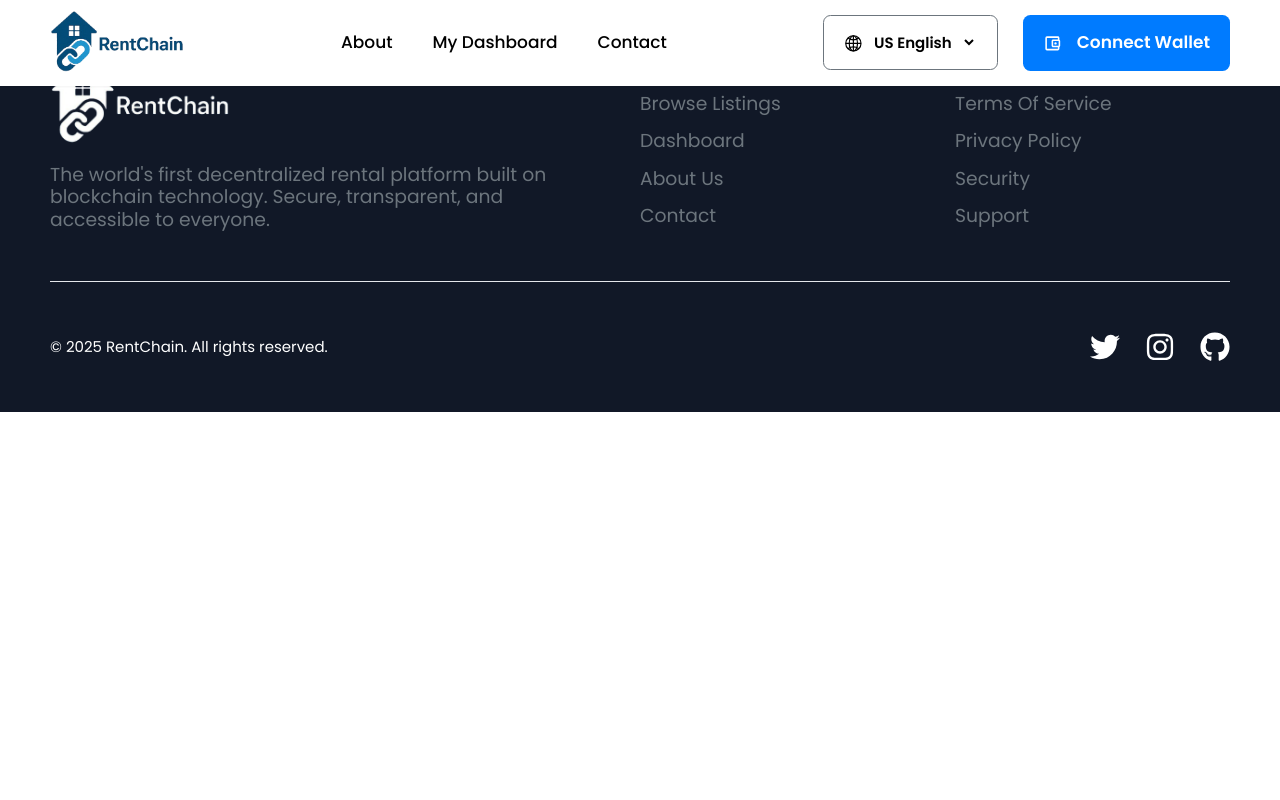
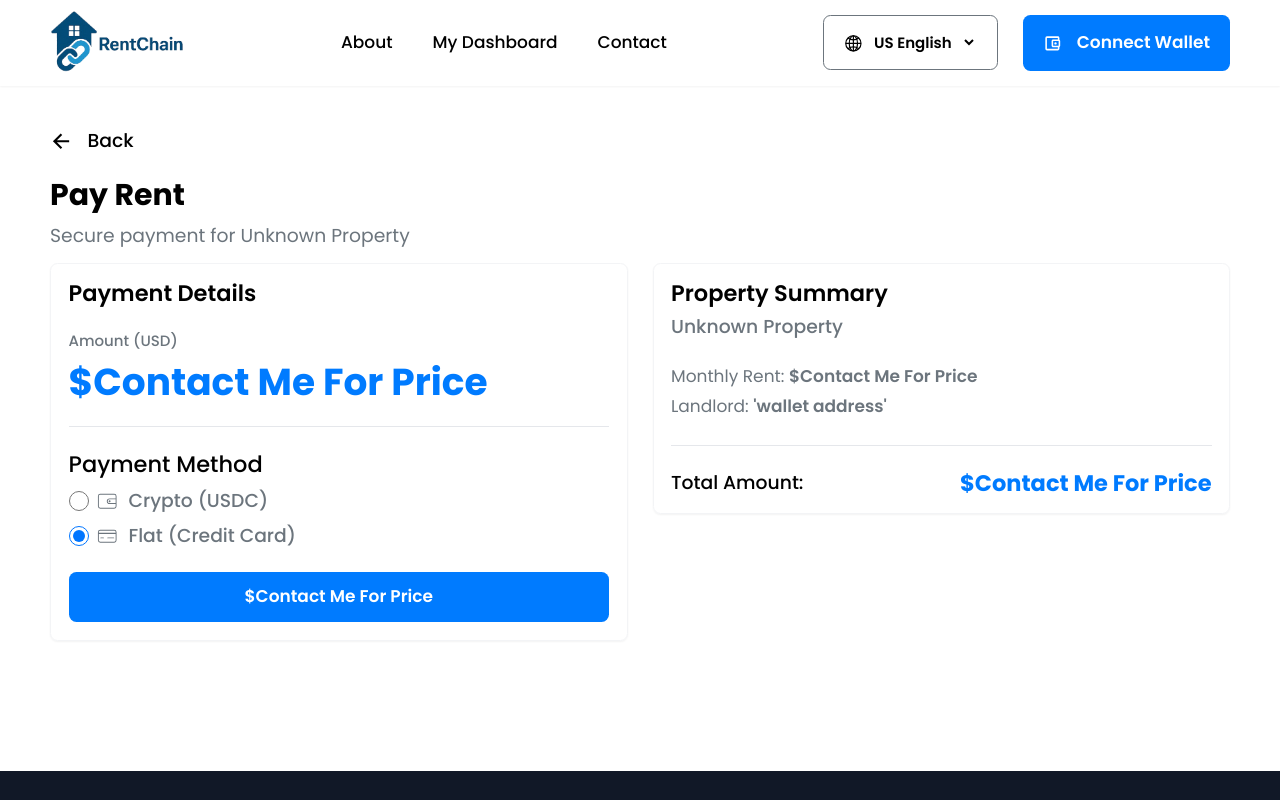
Before and after one commit to Jo-shua09/RentChain, a React (Vite) app in the folder Frontend/RentChain/: page /dashboard/tenant-dashboard/payment in a window 1280 px wide. Shown: the top 800 px of the page. Built offline with nearby package versions, Linux system fonts and the light colour scheme.

Commit message:
feat: enhance PropertyDetails, Chat, and Payment components with improved navigation and state management

```diff
--- a/Frontend/RentChain/src/components/sections/Listings/PropertyDetails.jsx
+++ b/Frontend/RentChain/src/components/sections/Listings/PropertyDetails.jsx
@@ -13,7 +13,24 @@ export default function PropertyDetails() {
   }
 
   const handleContactLandlord = () => {
-    navigate("/dashboard/tenant-dashboard/chat", { state: { title } });
+    navigate(`/dashboard/tenant-dashboard/chat`, {
+      state: {
+        title,
+        propertyId: state.id,
+        propertyImage: image,
+      },
+    });
+  };
+
+  const handlePayRent = () => {
+    navigate(`/dashboard/tenant-dashboard/payment`, {
+      state: {
+        title,
+        price,
+        propertyId: state.id,
+        propertyImage: image,
+      },
+    });
   };
 
   return (
@@ -68,17 +85,12 @@ export default function PropertyDetails() {
         </div>
 
         <div className="flex flex-wrap items-center w-full gap-10 mt-14 sm:flex-nowrap">
-          <Link to="/dashboard/tenant-dashboard/chat" className="w-full">
-            <Button
-              onClick={handleContactLandlord}
-              name="contact landlord"
-              className="flex justify-center w-full"
-              icon={<IoChatboxOutline className="text-4xl" />}
-            />
-          </Link>
-          <Link to="/dashboard/tenant-dashboard/payment" className="w-full">
+          <button onClick={handleContactLandlord} className="w-full">
+            <Button name="contact landlord" className="flex justify-center w-full" icon={<IoChatboxOutline className="text-4xl" />} />
+          </button>
+          <button onClick={handlePayRent} className="w-full">
             <ButtonTwo name="pay rent" className="flex justify-center w-full border border-gray-300" icon={<CiWallet className="text-4xl" />} />
-          </Link>
+          </button>
         </div>
       </div>
 
--- a/Frontend/RentChain/src/components/ui/Chat.jsx
+++ b/Frontend/RentChain/src/components/ui/Chat.jsx
@@ -1,6 +1,7 @@
 import { useState } from "react";
 import { FiSend } from "react-icons/fi";
-import { useLocation } from "react-router-dom";
+import { IoArrowBackSharp } from "react-icons/io5";
+import { useLocation, useNavigate } from "react-router-dom";
 
 export default function Chat() {
   const [messages, setMessages] = useState([
@@ -8,6 +9,25 @@ export default function Chat() {
     { id: 2, text: "Hi, I have a question about the lease terms.", time: "10:32 AM", sender: "user" },
   ]);
   const [input, setInput] = useState("");
+  const navigate = useNavigate();
+  const { state } = useLocation();
+  const propertyTitle = state?.title || "Unknown Property";
+
+  // Redirect if no property information is available
+  if (!state?.title) {
+    return (
+      <div className="px-4 mx-auto max-w-7xl !py-52 section-page">
+        <h2 className="mb-4 text-5xl font-bold">Chat</h2>
+        <p className="mb-6 text-2xl text-red-500">No property selected. Please select a property first.</p>
+        <button
+          onClick={() => navigate("/dashboard/tenant-dashboard/properties")}
+          className="px-6 py-3 text-2xl text-white bg-primary rounded-xl hover:bg-blue-700"
+        >
+          Browse Properties
+        </button>
+      </div>
+    );
+  }
 
   const sendMessage = () => {
     if (input.trim() === "") return;
@@ -21,14 +41,20 @@ export default function Chat() {
     setInput("");
   };
 
-  const { state } = useLocation();
-  const { title } = state || {};
+  return (
+    <div className="section-page !py-52 w-full">
+      <div className="relative w-full pt-24 mx-auto max-w-7xl">
+        <div
+          onClick={() => navigate(-1)}
+          className="absolute top-0 left-0 flex items-center cursor-pointer gap-x-6 hover:scale-95 hover:text-primary"
+        >
+          <IoArrowBackSharp className="text-4xl" />
+          <span className="text-3xl font-medium">Back</span>
+        </div>
 
-  return (
-    <div className="px-4 mx-auto max-w-7xl !py-52 scetion-page">
         <h2 className="mb-4 text-5xl font-bold">Chat</h2>
         <p className="mb-6 text-[1.7rem] normal-case text-secondary">
-        Chatting with Landlord for <span className="font-bold">{title}</span> property
+          Chatting with Landlord for <span className="font-bold">{propertyTitle}</span> property
         </p>
 
         <div className="bg-white border rounded-xl shadow-sm p-6 flex flex-col h-[52rem]">
@@ -63,5 +89,6 @@ export default function Chat() {
           </div>
         </div>
       </div>
+    </div>
   );
 }
--- a/Frontend/RentChain/src/components/ui/Payment.jsx
+++ b/Frontend/RentChain/src/components/ui/Payment.jsx
@@ -1,3 +1,93 @@
+import { useState } from "react";
+import { Button } from "../common/Button";
+import { useLocation, useNavigate } from "react-router-dom";
+import { IoArrowBackSharp } from "react-icons/io5";
+import { CiCreditCard1, CiWallet } from "react-icons/ci";
+
 export default function Payment() {
-  return <div></div>;
+  const [paymentMethod, setPaymentMethod] = useState("creditCard");
+  const navigate = useNavigate();
+  const { state } = useLocation();
+  const propertyTitle = state?.title || "Unknown Property";
+  const propertyPrice = state?.price || "Contact me for price";
+
+  return (
+    <div className="w-full section-page !py-52">
+      <div className="relative w-full pt-20">
+        <h1 className="mb-6 text-5xl font-bold">Pay Rent</h1>
+        <p className="mb-6 text-3xl normal-case text-secondary">Secure payment for {propertyTitle}</p>
+
+        <div
+          onClick={() => navigate(-1)}
+          className="absolute top-0 left-0 flex items-center cursor-pointer gap-x-6 hover:scale-95 hover:text-primary"
+        >
+          <IoArrowBackSharp className="text-4xl" />
+          <span className="text-3xl font-medium">Back</span>
+        </div>
+        <div className="flex flex-wrap items-start justify-center gap-10 sm:flex-nowrap">
+          <div className="w-full border border-gray-100 shadow-sm rounded-xl p-7">
+            <h2 className="mb-4 text-4xl font-semibold">Payment Details</h2>
+            <div className="mt-10 space-y-5">
+              <label className="block mb-2 text-2xl font-medium text-secondary">Amount (USD)</label>
+              <div className="text-6xl font-bold text-primary">${propertyPrice}</div>
+              <div className="h-px !my-10 w-full bg-gray-200"></div>
+            </div>
+            <div className="space-y-5 ">
+              <h3 className="mb-3 text-4xl font-medium">Payment Method</h3>
+              <div className="space-y-5">
+                <label className="flex items-center space-x-3">
+                  <input
+                    type="radio"
+                    className="w-8 h-8 text-blue-600 form-radio"
+                    checked={paymentMethod === "crypto"}
+                    onChange={() => setPaymentMethod("crypto")}
+                  />
+                  <span className="flex items-center text-3xl font-medium normal-case gap-x-4 text-secondary">
+                    <CiWallet className="text-4xl" />
+                    Crypto (USDC)
+                  </span>
+                </label>
+                <label className="flex items-center space-x-3">
+                  <input
+                    type="radio"
+                    className="w-8 h-8 text-blue-600 form-radio"
+                    checked={paymentMethod === "creditCard"}
+                    onChange={() => setPaymentMethod("creditCard")}
+                  />
+                  <span className="flex items-center text-3xl font-medium normal-case gap-x-4 text-secondary">
+                    <CiCreditCard1 className="text-4xl" />
+                    Flat (Credit Card)
+                  </span>
+                </label>
+              </div>
+              <div className="!mt-10">
+                <Button className="w-full h-[5rem] justify-center flex" name={`$${propertyPrice}`} />
+              </div>
+            </div>
+          </div>
+
+          <div className="w-full border border-gray-100 shadow-sm rounded-xl p-7">
+            <h2 className="mb-4 text-4xl font-semibold">Property Summary</h2>
+            <h3 className="mb-3 text-3xl font-medium text-secondary">{propertyTitle}</h3>
+
+            <div className="mt-10 mb-4 space-y-2 text-[1.7rem] font-normal text-secondary">
+              <p>
+                Monthly Rent: <span className="font-semibold">{`$${propertyPrice}`}</span>
+              </p>
+              <p>
+                Landlord: <span className="font-semibold normal-case">&apos;wallet address&apos;</span>
+              </p>
+            </div>
+
+            <div className="w-full h-px my-10 bg-gray-200"></div>
+
+            <div className="flex items-center justify-between">
+              <span className="text-3xl font-medium">Total Amount:</span>
+              <span className="text-4xl font-bold text-primary">{`$${propertyPrice}`}</span>
+            </div>
+          </div>
+        </div>
+      </div>
+    </div>
+  );
 }
--- a/Frontend/RentChain/src/i18n/en.json
+++ b/Frontend/RentChain/src/i18n/en.json
@@ -70,12 +70,6 @@
   },
   "Ldashboard": "Find rentals, pay securely, and build your credit",
   "Tdashboard": "List properties, handle rent, and stay in control",
-  "userMenu": {
-    "changeName": "Change Name",
-    "changeEmail": "Change Email",
-    "changePassword": "Change Password",
-    "logout": "Logout"
-  },
   "wallet address": "wallet address",
   "tenant dashboard": "tenant dashboard",
   "landlord dashboard": "landlord dashboard"
--- a/Frontend/RentChain/src/routes/AppRouter.jsx
+++ b/Frontend/RentChain/src/routes/AppRouter.jsx
@@ -28,21 +28,20 @@ export default function AppRouter() {
         <Route path="/" element={<ConnectWallet />} />
         <Route path="/dashboard" element={<DashboardType />} />
 
-        {/* Dashboard layout with nested routes */}
         <Route element={<AppLayout />}>
-          {/* Dashboard nested */}
           <Route path="/dashboard/landlord-dashboard" element={<LandLordDashboard />} />
           <Route path="/dashboard/landlord-dashboard/chat" element={<Chat />} />
           <Route path="/dashboard/landlord-dashboard/my-properties" element={<MyProperties />} />
           <Route path="/dashboard/landlord-dashboard/properties/:title" element={<PropertyDetails />} />
 
           <Route path="/dashboard/tenant-dashboard" element={<TenantDashboard />} />
-          <Route path="/dashboard/tenant-dashboard/chat" element={<Chat />} />
+          {/* <Route path="/dashboard/tenant-dashboard/properties/:title/chat" element={<Chat />} /> */}
           <Route path="/dashboard/tenant-dashboard/payment" element={<Payment />} />
           <Route path="/dashboard/tenant-dashboard/properties" element={<Properties />} />
           <Route path="/dashboard/tenant-dashboard/properties/:title" element={<PropertyDetails />} />
+          <Route path="/dashboard/tenant-dashboard/chat" element={<Chat />} />
 
-          {/* Global pages */}
+          <Route path="/dashboard/chat" element={<Chat />} />
           <Route path="/about" element={<Home />} />
           <Route path="/contact" element={<Contact />} />
         </Route>
```
Also changed, not shown: Frontend/RentChain/src/components/ui/PropertyCard.jsx (+14 -7 lines). Lines whose indentation alone changed are shown as unchanged.
